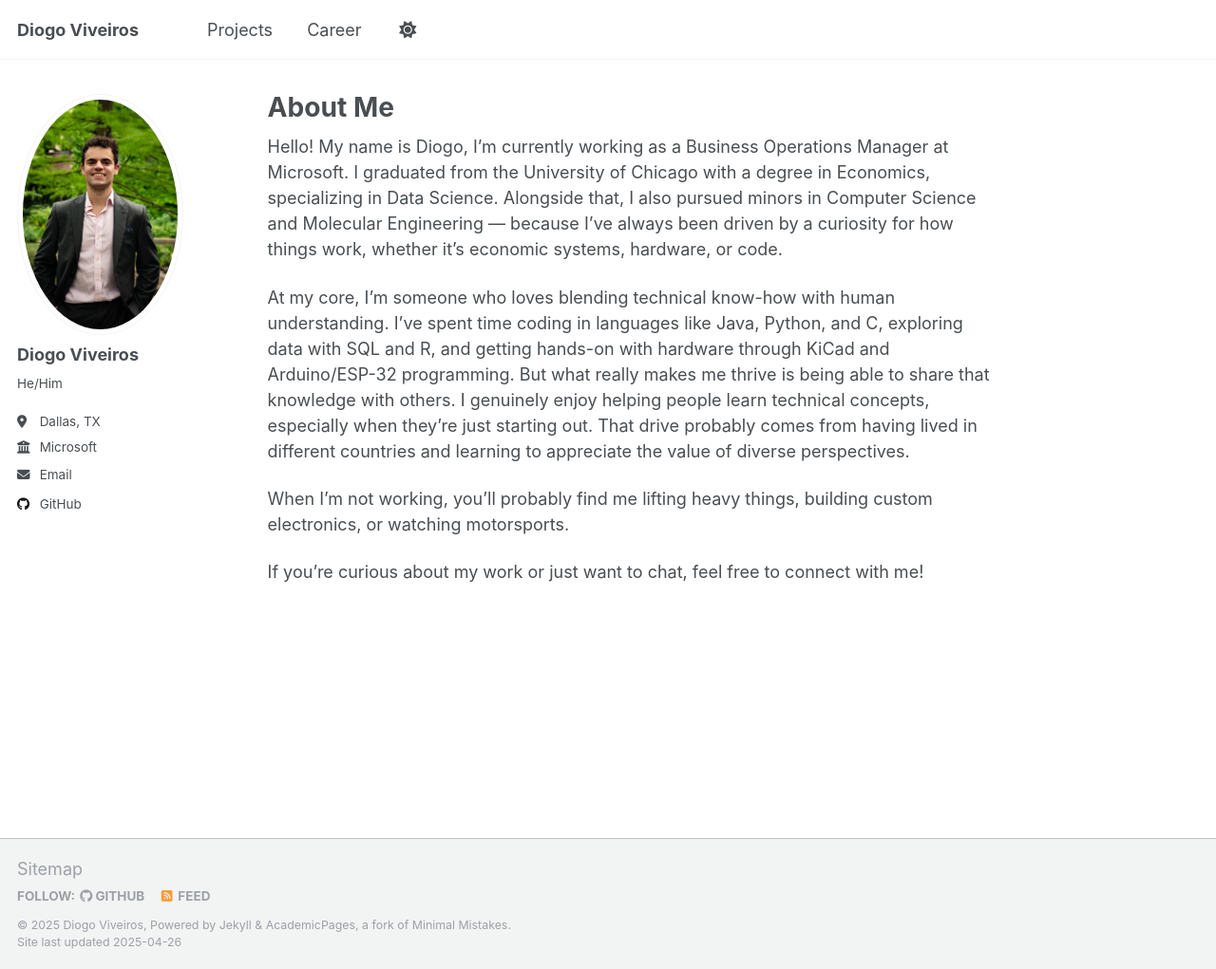
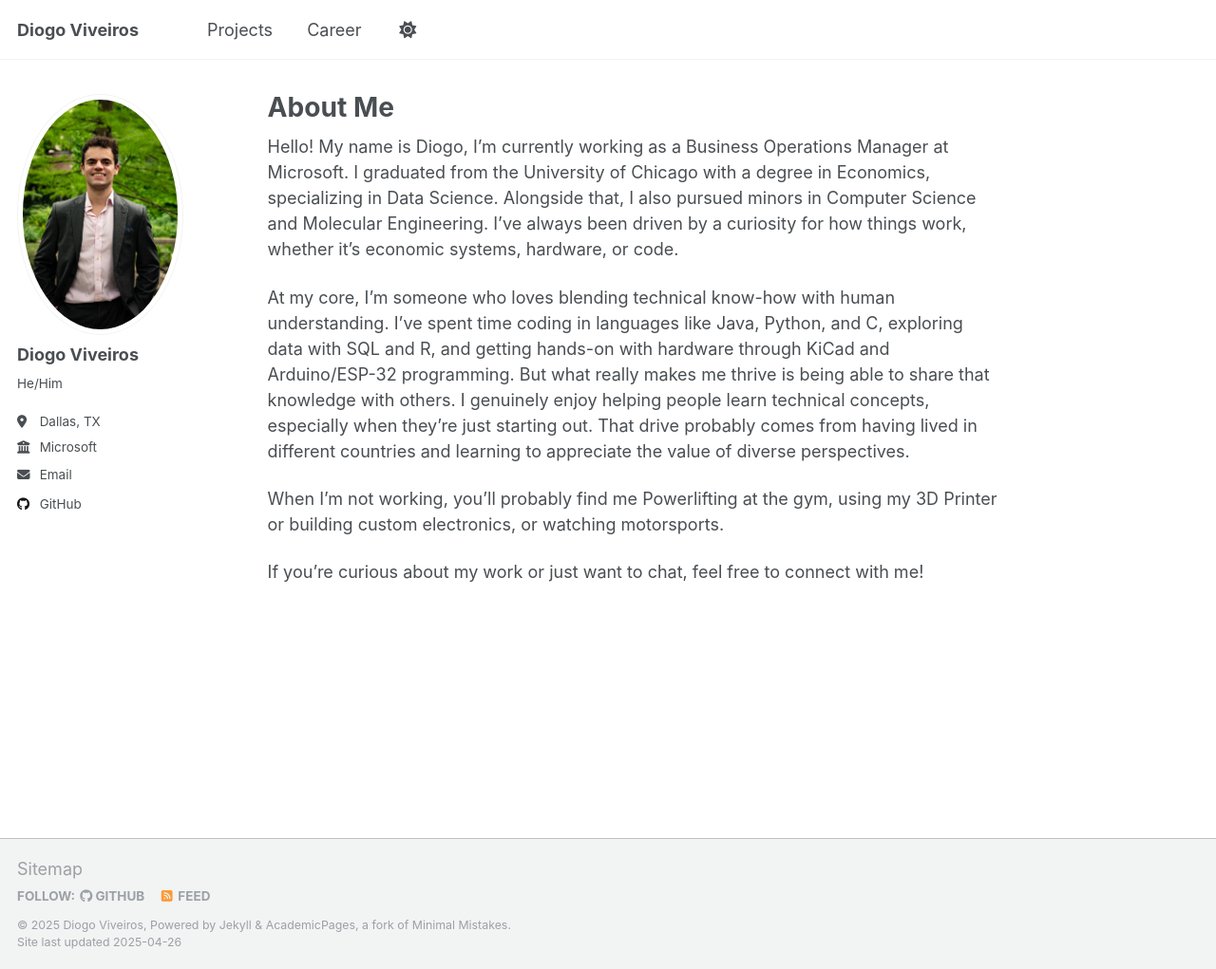
Before and after one commit to diogoviveiros/diogoviveiros.github.io, a Jekyll site: the page built from _pages/about.md, in a window 1280 px wide and 1021 px high. Shown: the whole window at 95% size. Built offline with Jekyll 4.4.1, drawn with Linux system fonts in a browser that asks for light colours.

Commit message:
Update about.md

```diff
--- a/_pages/about.md
+++ b/_pages/about.md
@@ -7,10 +7,10 @@ redirect_from:
   - /about.html
 ---
 
-Hello! My name is Diogo, I'm currently working as a Business Operations Manager at Microsoft. I graduated from the University of Chicago with a degree in Economics, specializing in Data Science. Alongside that, I also pursued minors in Computer Science and Molecular Engineering — because I’ve always been driven by a curiosity for how things work, whether it’s economic systems, hardware, or code.
+Hello! My name is Diogo, I'm currently working as a Business Operations Manager at Microsoft. I graduated from the University of Chicago with a degree in Economics, specializing in Data Science. Alongside that, I also pursued minors in Computer Science and Molecular Engineering. I’ve always been driven by a curiosity for how things work, whether it’s economic systems, hardware, or code.
 
 At my core, I’m someone who loves blending technical know-how with human understanding. I’ve spent time coding in languages like Java, Python, and C, exploring data with SQL and R, and getting hands-on with hardware through KiCad and Arduino/ESP-32 programming. But what really makes me thrive is being able to share that knowledge with others. I genuinely enjoy helping people learn technical concepts, especially when they’re just starting out. That drive probably comes from having lived in different countries and learning to appreciate the value of diverse perspectives.
 
-When I’m not working, you’ll probably find me lifting heavy things, building custom electronics, or watching motorsports.
+When I’m not working, you’ll probably find me Powerlifting at the gym, using my 3D Printer or building custom electronics, or watching motorsports.
 
 If you’re curious about my work or just want to chat, feel free to connect with me!
```
